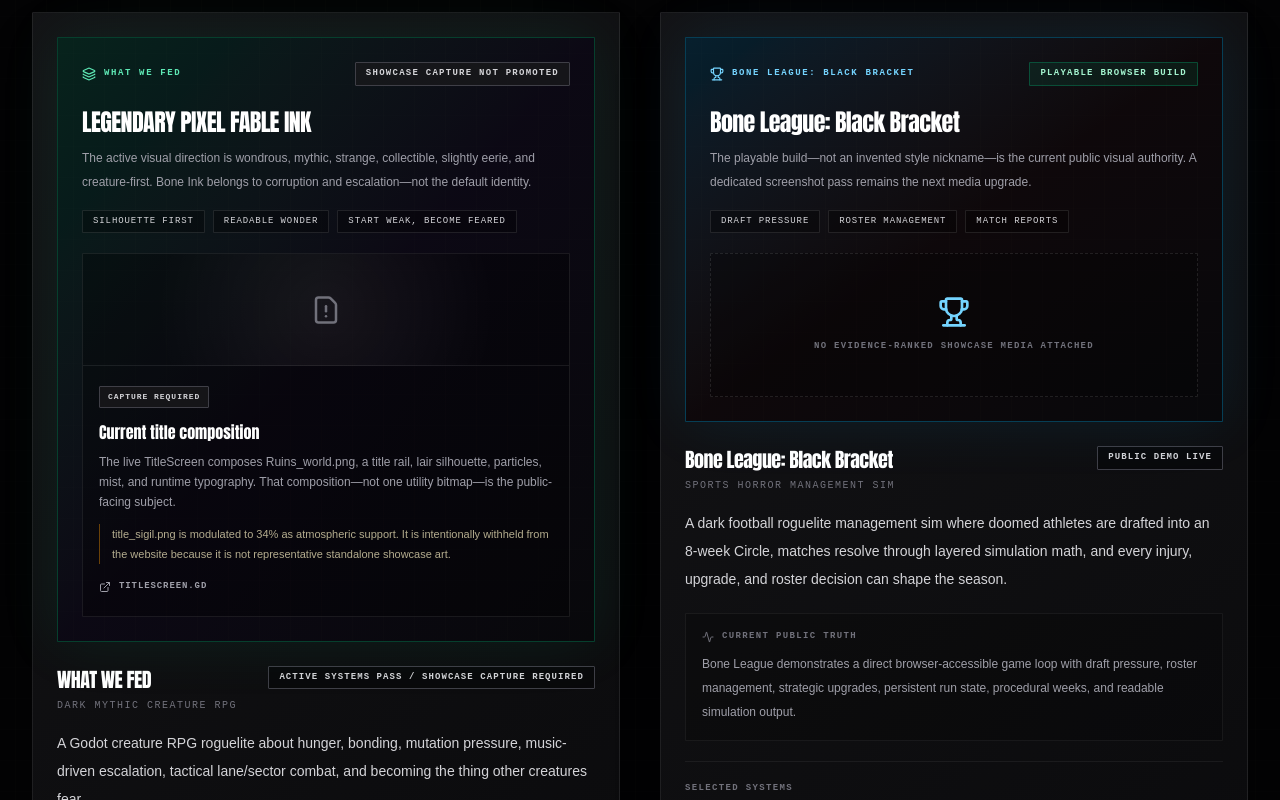
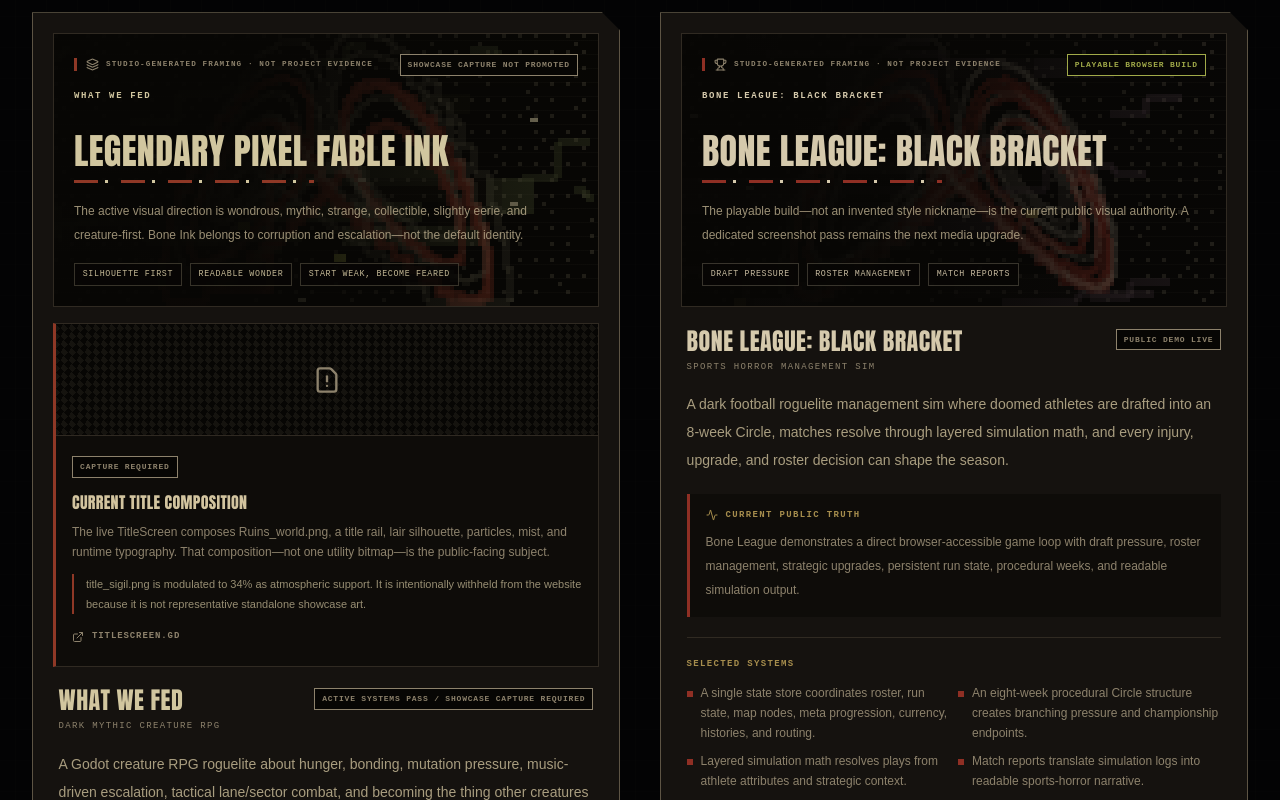
Before and after one commit to ultramonkey23/Ultramonkeydog-studios-, a React (Vite) app: page / in a window 1280 px wide. Shown: the part 2200-3000 px from the top of the page. Built offline with nearby package versions, Linux system fonts and the light colour scheme.

Commit message:
Replace generic project glows with seeded material framing

```diff
--- a/src/components/ProjectCard.tsx
+++ b/src/components/ProjectCard.tsx
@@ -3,6 +3,7 @@
  * SPDX-License-Identifier: Apache-2.0
  */
 
+import type { CSSProperties } from "react";
 import {
   Activity,
   ArrowUpRight,
@@ -23,6 +24,8 @@ import {
   PublicVisualEvidence,
   VisualEvidenceState,
 } from "../types";
+import ProceduralField from "./ProceduralField";
+import "../project-material.css";
 
 interface ProjectCardProps {
   project: Project;
@@ -30,78 +33,77 @@ interface ProjectCardProps {
 
 const styleTheme: Record<
   ProjectVisualStyle,
-  { border: string; text: string; glow: string; wash: string; icon: typeof Gamepad2 }
+  {
+    accent: string;
+    signal: string;
+    structure: string;
+    icon: typeof Gamepad2;
+  }
 > = {
   "what-we-fed": {
-    border: "border-emerald-500/30",
-    text: "text-emerald-300",
-    glow: "shadow-[0_0_60px_rgba(16,185,129,0.10)]",
-    wash: "from-emerald-500/15 via-violet-950/10 to-transparent",
+    accent: "#8f3826",
+    signal: "#b2b94e",
+    structure: "#d1c69f",
     icon: Layers3,
   },
   "bone-league": {
-    border: "border-sky-400/30",
-    text: "text-sky-300",
-    glow: "shadow-[0_0_60px_rgba(14,165,233,0.10)]",
-    wash: "from-sky-500/15 via-red-950/10 to-transparent",
+    accent: "#8f2f24",
+    signal: "#a68d4d",
+    structure: "#d5c9ac",
     icon: Trophy,
   },
   "savage-crown": {
-    border: "border-red-500/30",
-    text: "text-red-300",
-    glow: "shadow-[0_0_60px_rgba(239,68,68,0.10)]",
-    wash: "from-red-500/15 via-amber-950/10 to-transparent",
+    accent: "#b6341f",
+    signal: "#d2a43b",
+    structure: "#d1b97e",
     icon: Crown,
   },
   "saga-anxious-fluff": {
-    border: "border-amber-400/30",
-    text: "text-amber-200",
-    glow: "shadow-[0_0_60px_rgba(251,191,36,0.10)]",
-    wash: "from-amber-400/15 via-orange-950/10 to-transparent",
+    accent: "#c46354",
+    signal: "#7ca77f",
+    structure: "#e1cfac",
     icon: Sparkles,
   },
   "feral-formation": {
-    border: "border-violet-400/30",
-    text: "text-violet-300",
-    glow: "shadow-[0_0_60px_rgba(139,92,246,0.10)]",
-    wash: "from-violet-500/15 via-indigo-950/10 to-transparent",
+    accent: "#76526f",
+    signal: "#a4a94b",
+    structure: "#c6c3a1",
     icon: Layers3,
   },
   "box-o-battles": {
-    border: "border-amber-500/30",
-    text: "text-amber-300",
-    glow: "shadow-[0_0_60px_rgba(245,158,11,0.10)]",
-    wash: "from-amber-500/15 via-zinc-950/10 to-transparent",
+    accent: "#a32f24",
+    signal: "#c09a42",
+    structure: "#d8caa7",
     icon: Scale,
   },
 };
 
 const mediaTone: Record<PublicMediaState, string> = {
-  PLAYABLE_DEMO: "border-emerald-500/30 bg-emerald-500/10 text-emerald-200",
-  NATIVE_BUILD: "border-red-500/30 bg-red-500/10 text-red-200",
-  READ_ONLY_PACKET: "border-amber-500/30 bg-amber-500/10 text-amber-200",
-  EARLY_BUILD: "border-violet-500/25 bg-violet-500/10 text-violet-200",
-  CAPTURE_REQUIRED: "border-zinc-700 bg-zinc-900/80 text-zinc-300",
+  PLAYABLE_DEMO: "project-card__status--playable",
+  NATIVE_BUILD: "project-card__status--native",
+  READ_ONLY_PACKET: "project-card__status--packet",
+  EARLY_BUILD: "project-card__status--early",
+  CAPTURE_REQUIRED: "project-card__status--capture",
 };
 
 const evidenceTone: Record<VisualEvidenceState, string> = {
-  PROMOTED_RUNTIME_ENVIRONMENT: "border-emerald-500/30 bg-emerald-500/10 text-emerald-200",
-  WIRED_RUNTIME_CANDIDATE_DEVICE_PARTIAL: "border-amber-500/30 bg-amber-500/10 text-amber-200",
-  ACCEPTED_REFERENCE: "border-sky-500/30 bg-sky-500/10 text-sky-200",
-  CAPTURE_REQUIRED: "border-zinc-700 bg-zinc-900/80 text-zinc-300",
+  PROMOTED_RUNTIME_ENVIRONMENT: "project-card__evidence-state--promoted",
+  WIRED_RUNTIME_CANDIDATE_DEVICE_PARTIAL: "project-card__evidence-state--partial",
+  ACCEPTED_REFERENCE: "project-card__evidence-state--reference",
+  CAPTURE_REQUIRED: "project-card__evidence-state--capture",
 };
 
 function EvidenceCard({ item }: { item: PublicVisualEvidence }) {
   const hasImage = Boolean(item.src && item.alt);
 
   return (
-    <article className="overflow-hidden rounded-lg border border-white/8 bg-black/30">
+    <article className="project-card__evidence">
       {hasImage ? (
         <a
           href={item.sourceUrl}
           target="_blank"
           rel="noreferrer"
-          className="group/evidence block overflow-hidden border-b border-white/8 bg-black/40"
+          className="project-card__evidence-media group/evidence block overflow-hidden"
           aria-label={`Open source for ${item.title}`}
         >
           <img
@@ -111,23 +113,25 @@ function EvidenceCard({ item }: { item: PublicVisualEvidence }) {
             height={item.height}
             loading="lazy"
             decoding="async"
-            className="aspect-[2/1] w-full object-cover transition-transform duration-300 group-hover/evidence:scale-[1.02]"
+            className="aspect-[2/1] w-full object-cover transition-transform duration-150 group-hover/evidence:translate-x-1"
           />
         </a>
       ) : (
-        <div className="flex min-h-28 items-center justify-center border-b border-white/8 bg-[radial-gradient(circle_at_center,rgba(255,255,255,0.06),transparent_68%)] p-6 text-zinc-500">
-          <FileWarning size={30} aria-hidden="true" />
+        <div className="project-card__evidence-empty">
+          <FileWarning size={28} aria-hidden="true" />
         </div>
       )}
 
       <div className="p-4">
-        <span className={`inline-flex rounded border px-2 py-1 font-mono text-[8px] font-bold uppercase tracking-[0.12em] ${evidenceTone[item.state]}`}>
+        <span className={`project-card__evidence-state ${evidenceTone[item.state]}`}>
           {item.state.replaceAll("_", " ")}
         </span>
-        <h5 className="mt-3 font-display text-base font-black text-white">{item.title}</h5>
-        <p className="mt-2 text-xs leading-5 text-zinc-400">{item.note}</p>
+        <h5 className="mt-3 font-display text-base uppercase tracking-[0.02em] text-[var(--umd-bone)]">
+          {item.title}
+        </h5>
+        <p className="mt-2 text-xs leading-5 text-[var(--umd-ash)]">{item.note}</p>
         {item.limitation && (
-          <p className="mt-3 border-l border-amber-500/40 pl-3 text-[11px] leading-5 text-amber-100/70">
+          <p className="mt-3 border-l-2 border-[var(--project-accent)] pl-3 text-[11px] leading-5 text-[var(--umd-bone)]/70">
             {item.limitation}
           </p>
         )}
@@ -135,7 +139,7 @@ function EvidenceCard({ item }: { item: PublicVisualEvidence }) {
           href={item.sourceUrl}
           target="_blank"
           rel="noreferrer"
-          className="mt-4 inline-flex items-center gap-2 font-mono text-[9px] font-bold uppercase tracking-[0.1em] text-zinc-400 transition-colors hover:text-white"
+          className="mt-4 inline-flex items-center gap-2 font-mono text-[9px] font-bold uppercase tracking-[0.1em] text-[var(--umd-ash)] transition-colors hover:text-[var(--project-structure)]"
         >
           <ExternalLink size={12} />
           {item.sourceLabel}
@@ -152,87 +156,118 @@ function ProjectVisualPlate({ project }: { project: Project }) {
   const evidence = visual.evidence ?? [];
 
   return (
-    <div className={`relative isolate overflow-hidden rounded-xl border bg-[#08080b] ${theme.border} ${theme.glow}`}>
-      <div className={`absolute inset-0 bg-gradient-to-br ${theme.wash}`} />
-      <div className="absolute inset-0 bg-grid-ambient opacity-20" />
+    <>
+      <div className="project-card__visual">
+        <ProceduralField
+          seed={`${project.id}:${visual.heading}`}
+          variant={visual.style}
+        />
+        <div className="project-card__visual-shade" />
 
-      <div className="relative z-10 p-5 sm:p-6">
-        <div className="flex flex-wrap items-center justify-between gap-3">
-          <div className={`inline-flex items-center gap-2 font-mono text-[9px] font-bold uppercase tracking-[0.18em] ${theme.text}`}>
-            <Icon size={14} />
+        <div className="project-card__visual-content">
+          <div className="flex flex-wrap items-start justify-between gap-3">
+            <div>
+              <span className="project-card__framing-label">
+                <Icon size={13} />
+                Studio-generated framing · not project evidence
+              </span>
+              <p className="mt-3 font-mono text-[9px] font-bold uppercase tracking-[0.18em] text-[var(--project-structure)]">
                 {project.title}
+              </p>
             </div>
-          <span className={`rounded border px-2.5 py-1 font-mono text-[9px] font-bold uppercase tracking-[0.14em] ${mediaTone[visual.mediaState]}`}>
+            <span className={`project-card__status ${mediaTone[visual.mediaState]}`}>
               {visual.mediaLabel}
             </span>
           </div>
 
-        <div className="mt-5">
-          <h4 className="font-display text-2xl font-black tracking-tight text-white">{visual.heading}</h4>
-          <p className="mt-2 max-w-3xl text-xs leading-6 text-zinc-400">{visual.note}</p>
+          <div className="max-w-2xl">
+            <h4 className="font-display text-3xl uppercase leading-[0.92] tracking-[0.01em] text-[var(--project-structure)] sm:text-4xl">
+              {visual.heading}
+            </h4>
+            <div className="project-card__title-line" />
+            <p className="mt-4 max-w-xl text-xs leading-6 text-[var(--umd-bone)]/72">
+              {visual.note}
+            </p>
             <div className="mt-4 flex flex-wrap gap-2">
               {visual.facets.map((facet) => (
-              <span key={facet} className="rounded-full border border-white/10 bg-black/30 px-2.5 py-1 font-mono text-[9px] uppercase tracking-[0.1em] text-zinc-300">
+                <span key={facet} className="project-card__facet">
                   {facet}
                 </span>
               ))}
             </div>
           </div>
-
-        {evidence.length > 0 ? (
-          <div className={`mt-5 grid gap-3 ${evidence.length > 1 ? "md:grid-cols-2" : ""}`}>
-            {evidence.map((item) => <EvidenceCard key={item.id} item={item} />)}
-          </div>
-        ) : (
-          <div className="mt-5 flex min-h-36 items-center justify-center rounded-lg border border-dashed border-white/10 bg-black/25 p-6 text-center">
-            <div>
-              <Icon className={`mx-auto ${theme.text}`} size={32} aria-hidden="true" />
-              <p className="mt-3 font-mono text-[9px] font-bold uppercase tracking-[0.14em] text-zinc-500">
-                No evidence-ranked showcase media attached
-              </p>
         </div>
       </div>
+
+      {evidence.length > 0 && (
+        <div className={`mt-4 grid gap-3 ${evidence.length > 1 ? "md:grid-cols-2" : ""}`}>
+          {evidence.map((item) => (
+            <EvidenceCard key={item.id} item={item} />
+          ))}
+        </div>
       )}
-      </div>
-    </div>
+    </>
   );
 }
 
 export default function ProjectCard({ project }: ProjectCardProps) {
+  const theme = styleTheme[project.publicVisual.style];
+  const customProperties = {
+    "--project-accent": theme.accent,
+    "--project-signal": theme.signal,
+    "--project-structure": theme.structure,
+  } as CSSProperties;
+
   return (
-    <article id={`project-card-${project.id}`} className="group flex h-full flex-col rounded-2xl border border-white/8 bg-[linear-gradient(145deg,rgba(24,24,27,0.82),rgba(9,9,11,0.96))] p-4 shadow-2xl transition-transform duration-300 hover:-translate-y-1 sm:p-6">
+    <article
+      id={`project-card-${project.id}`}
+      className="project-card p-4 sm:p-5"
+      style={customProperties}
+    >
       <ProjectVisualPlate project={project} />
 
-      <div className="flex flex-1 flex-col pt-6">
+      <div className="project-card__body">
         <div className="flex flex-col gap-3 sm:flex-row sm:items-start sm:justify-between">
           <div>
-            <h3 className="font-display text-xl font-black tracking-tight text-white">{project.title}</h3>
-            {project.tone && <p className="mt-1 font-mono text-[10px] uppercase tracking-[0.15em] text-zinc-500">{project.tone}</p>}
+            <h3 className="font-display text-2xl uppercase leading-none tracking-[0.02em] text-[var(--project-structure)]">
+              {project.title}
+            </h3>
+            {project.tone && (
+              <p className="mt-2 font-mono text-[9px] uppercase tracking-[0.15em] text-[var(--umd-ash)]">
+                {project.tone}
+              </p>
+            )}
           </div>
-          <span className="w-fit rounded border border-zinc-700 bg-zinc-950 px-2.5 py-1 font-mono text-[9px] font-bold uppercase tracking-[0.12em] text-zinc-300">
+          <span className="project-card__status project-card__status--capture w-fit">
             {project.status}
           </span>
         </div>
 
-        <p className="mt-4 text-sm leading-7 text-zinc-300">{project.description}</p>
+        <p className="mt-4 text-sm leading-7 text-[var(--umd-bone)]/78">
+          {project.description}
+        </p>
 
         {project.expandedDetails && (
-          <div className="mt-5 rounded-lg border border-white/6 bg-black/20 p-4">
-            <div className="flex items-center gap-2 font-mono text-[9px] font-bold uppercase tracking-[0.15em] text-zinc-500">
+          <div className="project-card__truth mt-5">
+            <div className="flex items-center gap-2 font-mono text-[9px] font-bold uppercase tracking-[0.15em] text-[var(--project-signal)]">
               <Activity size={12} />
               Current public truth
             </div>
-            <p className="mt-2 text-xs leading-6 text-zinc-400">{project.expandedDetails}</p>
+            <p className="mt-2 text-xs leading-6 text-[var(--umd-ash)]">
+              {project.expandedDetails}
+            </p>
           </div>
         )}
 
         {project.systemsUnderTheHood && project.systemsUnderTheHood.length > 0 && (
-          <div className="mt-5 border-t border-white/6 pt-5">
-            <p className="font-mono text-[9px] font-bold uppercase tracking-[0.15em] text-zinc-500">Selected systems</p>
-            <ul className="mt-3 grid gap-2 text-xs leading-5 text-zinc-400 sm:grid-cols-2">
+          <div className="mt-5 border-t border-[var(--umd-line-soft)] pt-5">
+            <p className="font-mono text-[9px] font-bold uppercase tracking-[0.15em] text-[var(--project-signal)]">
+              Selected systems
+            </p>
+            <ul className="mt-3 grid gap-2 text-xs leading-5 text-[var(--umd-ash)] sm:grid-cols-2">
               {project.systemsUnderTheHood.map((system) => (
                 <li key={system} className="flex gap-2">
-                  <span className="mt-2 h-1 w-1 shrink-0 rounded-full bg-zinc-600" />
+                  <span className="mt-2 h-1.5 w-1.5 shrink-0 bg-[var(--project-accent)]" />
                   <span>{system}</span>
                 </li>
               ))}
@@ -241,16 +276,21 @@ export default function ProjectCard({ project }: ProjectCardProps) {
         )}
 
         <div className="mt-auto pt-6">
-          <div className="flex flex-wrap gap-1.5 border-t border-white/6 pt-4">
+          <div className="flex flex-wrap gap-1.5 border-t border-[var(--umd-line-soft)] pt-4">
             {project.tags.map((tag) => (
-              <span key={tag} className="rounded border border-zinc-800 bg-zinc-950/70 px-2 py-1 font-mono text-[9px] uppercase tracking-[0.08em] text-zinc-500">
+              <span key={tag} className="project-card__tag">
                 {tag}
               </span>
             ))}
           </div>
 
           {project.demoUrl && (
-            <a href={project.demoUrl} target="_blank" rel="noreferrer" className="mt-5 inline-flex items-center gap-2 rounded-lg border border-amber-500/30 bg-amber-500/10 px-4 py-2.5 text-xs font-bold text-amber-200 transition-colors hover:bg-amber-500/20">
+            <a
+              href={project.demoUrl}
+              target="_blank"
+              rel="noreferrer"
+              className="project-card__action mt-5"
+            >
               <Gamepad2 size={15} />
               {project.demoLabel ?? "Open project"}
               <ArrowUpRight size={14} />
```
Lines whose indentation alone changed are shown as unchanged.
